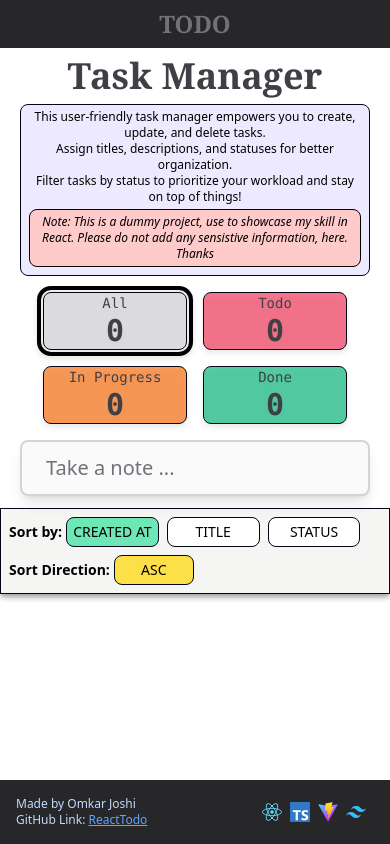
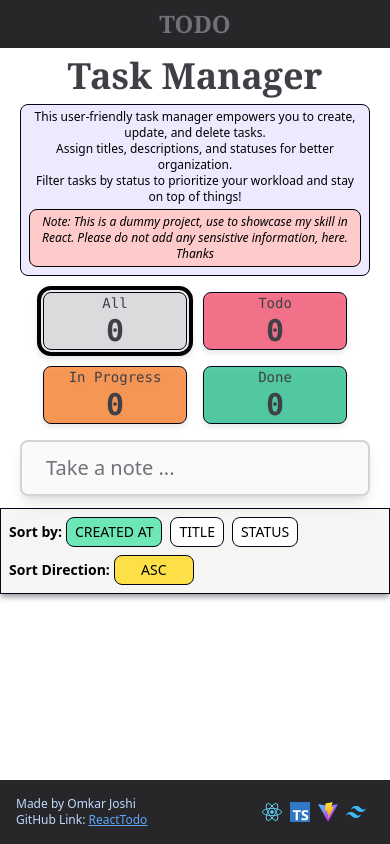
Before and after one commit to Omkar02/ReactTodo, a React (Vite) app: page / in a window 390 px wide. Built offline with nearby package versions, Linux system fonts and the light colour scheme.

Commit message:
updated the syting on the filter button for smaller buttons

```diff
--- a/src/client/App.tsx
+++ b/src/client/App.tsx
@@ -153,7 +153,7 @@ function App() {
                     {/* ---------------------------TodoSort--------------------------- */}
                     <section className="mt-3 lg:max-w-4xl mx-auto">
                         <div
-                            className="flex flex-wrap text-sm lg:text-base md:justify-center
+                            className="flex flex-wrap text-sm lg:text-base sm:justify-center
                             items-center px-2 py-1 border border-slate-950 max-w-2xl
                             md:mx-auto md:rounded-lg shadow-md
                            bg-stone-100 shadow-zinc-400"
@@ -162,7 +162,7 @@ function App() {
                             {['created_at', 'title', 'status'].map((el) => (
                                 <button
                                     key={el}
-                                    className={`mx-1 p-1 border border-slate-950 rounded-lg m-1 w-[5.8rem] lg:w-28 ${el == sortBy ? 'bg-emerald-300' : ' bg-white'}`}
+                                    className={`mx-1 px-2 py-1 border border-slate-950 rounded-lg m-1 w-fit md:w-28 ${el == sortBy ? 'bg-emerald-300' : ' bg-white'}`}
                                     onClick={() => handleSort(el)}
                                 >
                                     {el.split('_').join(' ').toUpperCase()}
```
